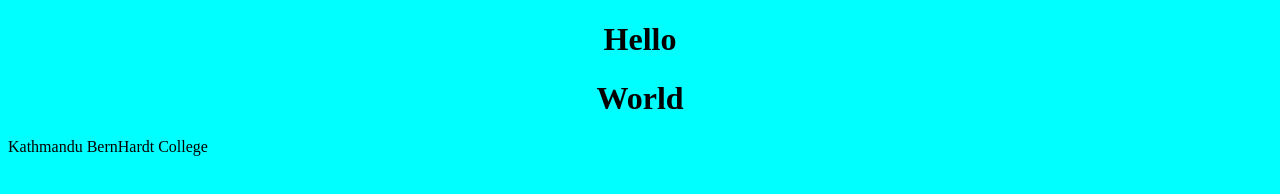
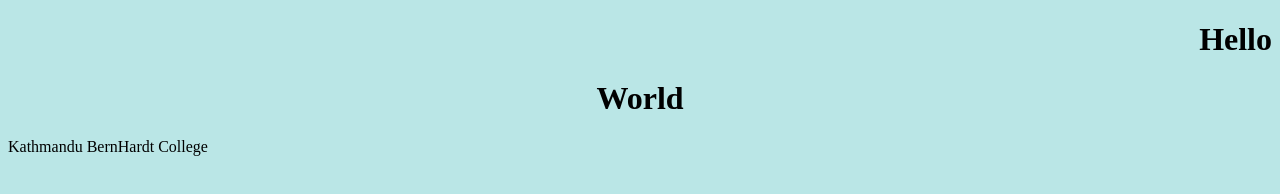
Before and after one commit to maharjan-rijan/portfolio-Rijan, a plain HTML site: page Web Technology/example.html in a window 1280 px wide. Drawn offline with Linux system fonts and the light colour scheme.

Commit message:
Css File

```diff
--- a/Web Technology/CSS/style.css
+++ b/Web Technology/CSS/style.css
@@ -1,2 +1,3 @@
-*{background-color: rgb(0, 255, 255);}
+*{background-color: rgb(186, 230, 230);}
 h1{text-align: center; }
+#hello{ text-align: end;}
--- a/Web Technology/example.html
+++ b/Web Technology/example.html
@@ -7,7 +7,7 @@
     <link rel="stylesheet" href="./CSS/style.css">
 </head>
 <body>
-    <h1>Hello</h1>
+    <h1 id="hello">Hello</h1>
     <h1>World</h1>
     <p>Kathmandu BernHardt College</p>
 </body>
```
